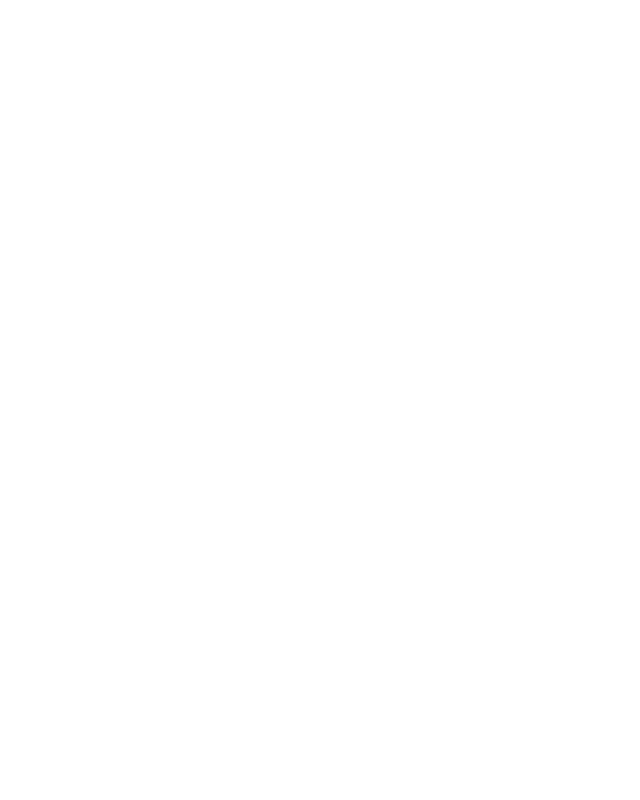
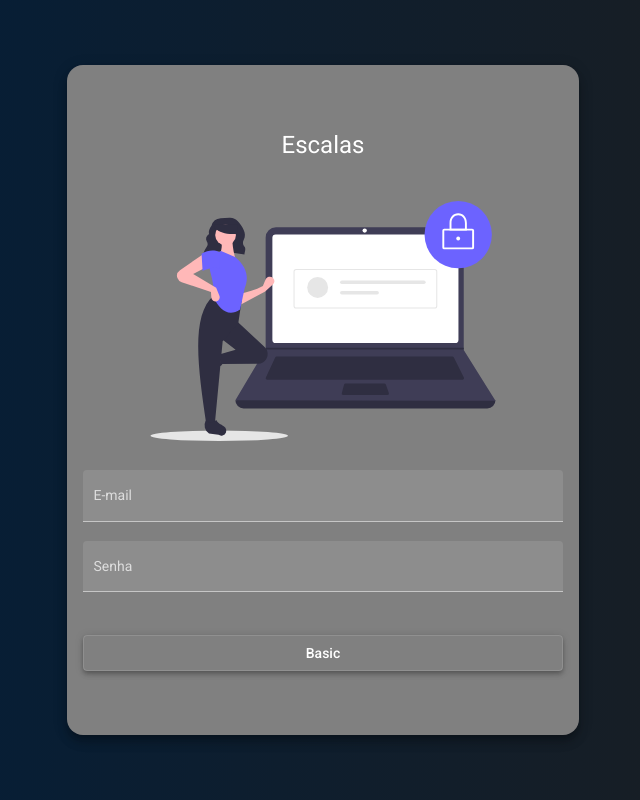
Before and after one commit to gustavomf1/Escalas-frontend, an Angular app: page /login in a window 1280 px wide. Before the commit this address led to /. Shown: the whole page, without its empty margins (317-957 px from the left). Built offline with nearby package versions, Linux system fonts and the light colour scheme.

Commit message:
Tela login

```diff
--- a/src/app/app-routing-module.ts
+++ b/src/app/app-routing-module.ts
@@ -3,8 +3,10 @@
 import { NavComponent } from "./components/nav/nav.component";
 import { HomeComponent } from "./components/home/home.component";
 import { PessoaListComponent } from "./components/pessoa/pessoa-list/pessoa-list.component";
+import { LoginComponent } from "./components/login/login.component";
 
 const routes: Routes = [
+    { path: 'login', component: LoginComponent},
     {
         path: '', component: NavComponent, children: [
             {path: 'home', component: HomeComponent},
--- a/src/app/components/login/login.component.css
+++ b/src/app/components/login/login.component.css
@@ -0,0 +1,36 @@
+.container{
+    height: 100%;
+    background: linear-gradient(90deg, rgba(0, 30, 60, 1) 0%, rgba(30, 30, 30, 1) 100%);
+    display: flex;
+    align-items: center;
+    justify-content: center;
+}
+
+.form{
+    width: 30rem;
+    margin: auto;
+    background-color: grey;
+    padding: 4rem 1rem;
+    border-radius: 1rem;
+}
+
+h1{
+    color: white;
+    width: 100%;
+    text-align: center;
+}
+
+img{
+    height: 15rem;
+    width: 100%;
+    margin: 1.5rem auto 1.5rem auto;
+}
+
+.full-width{
+    width: 100%;
+}
+
+button{
+    margin-top: 1.5rem;
+    color: white;
+}
--- a/src/app/components/login/login.component.html
+++ b/src/app/components/login/login.component.html
@@ -1 +1,19 @@
-<p>login works!</p>
+<div class="container">
+    <form class="form mat-elevation-z8">
+        <h1>Escalas</h1>
+
+        <img src="assets/img/login-image.svg" alt="logo de login">
+
+        <mat-form-field class="full-width" appearance="fill">
+          <mat-label>E-mail</mat-label>
+          <input matInput placeholder="Ex. fulano@gmail.com">
+        </mat-form-field>
+
+        <mat-form-field class="full-width" appearance="fill">
+            <mat-label>Senha</mat-label>
+            <input type="password" matInput placeholder="Ex. 1234">
+        </mat-form-field>
+
+        <button class="full-width mat-elevation-z4" mat-stroked-button>Basic</button>
+      </form>
+</div>
```
